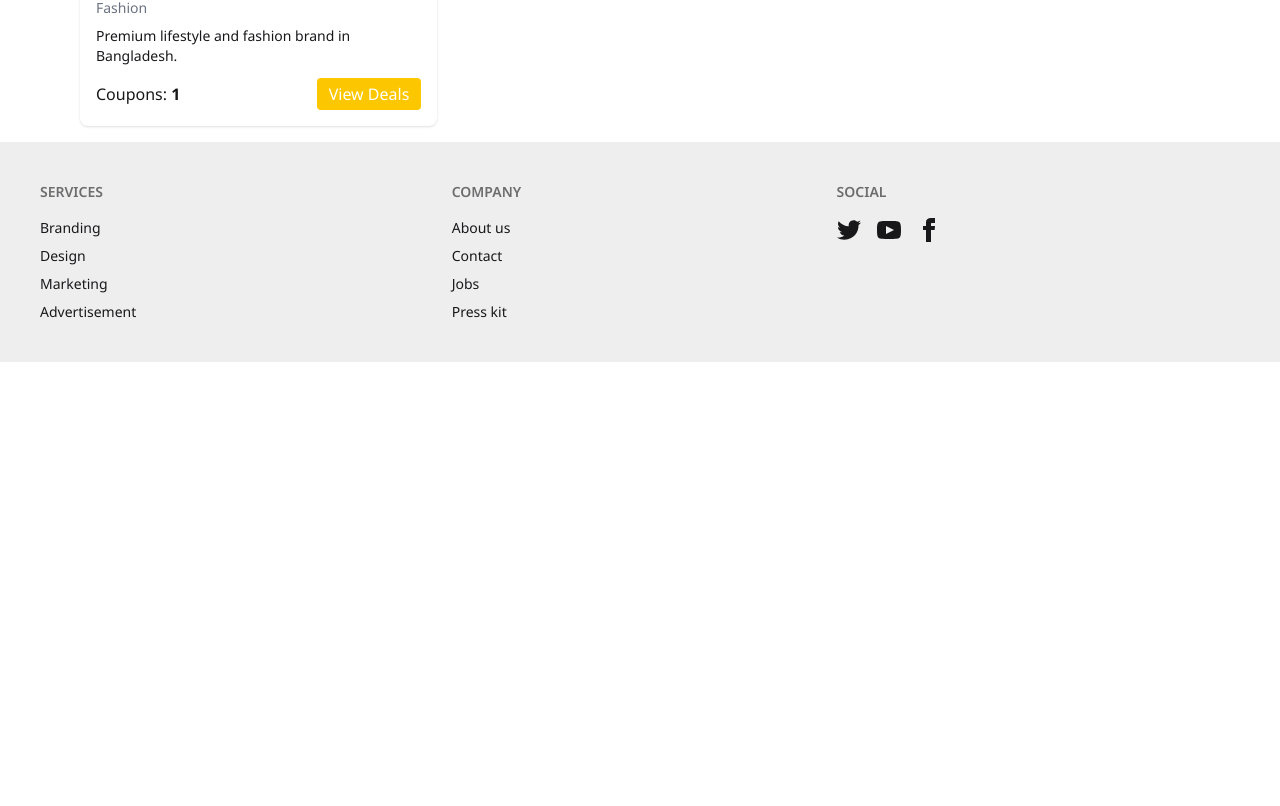
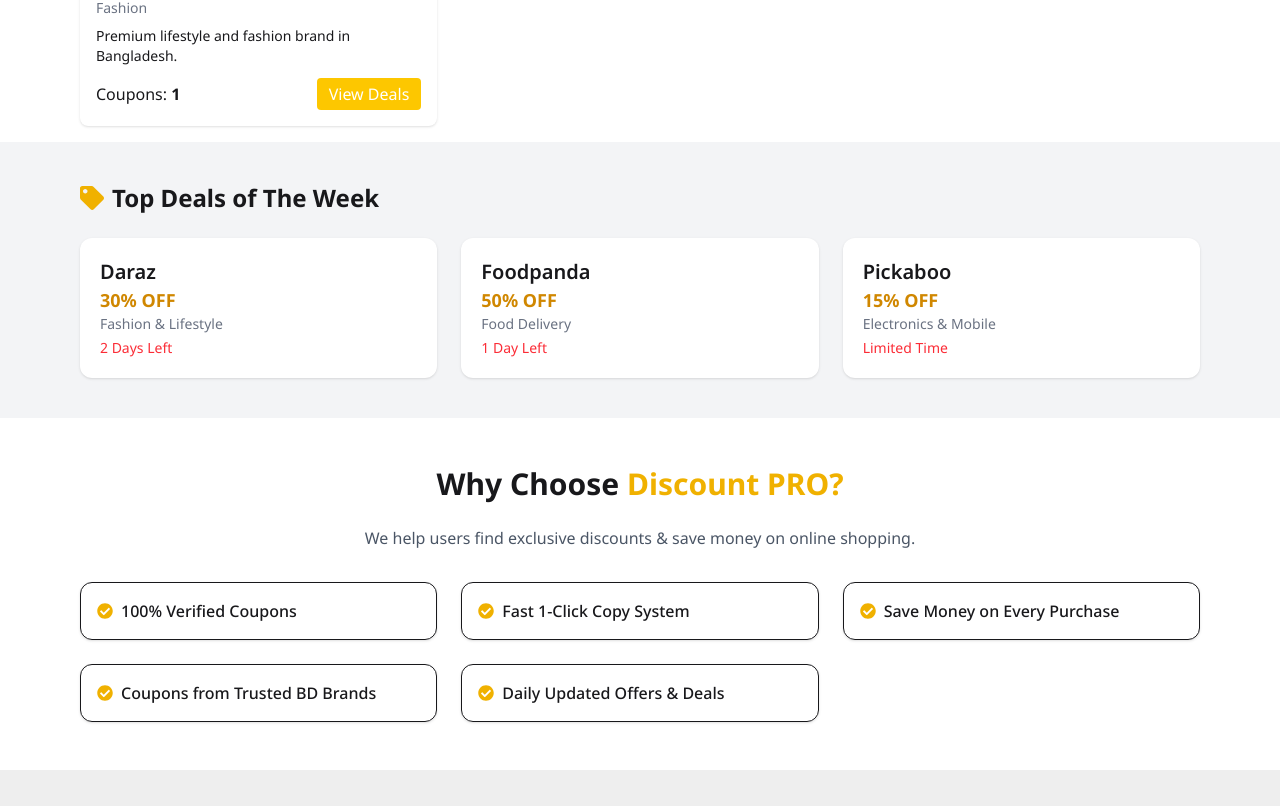
Before and after one commit to abu-tahir-sk/Voucher-Bazar, a React (Vite) app: page / in a window 1280 px wide. Shown: the part 1094-1900 px from the top of the page. Before the commit the page ends 1456 px from the top, so only its background shows below. Built offline with nearby package versions, Linux system fonts and the light colour scheme; no server answers.

Commit message:
added WhyChooseUs.jsx

```diff
--- a/src/Home/Home.jsx
+++ b/src/Home/Home.jsx
@@ -1,6 +1,8 @@
 import Banner from "../components/Banner";
 import BrandsSell from "../components/BrandsSell";
 import TopBrands from "../components/TopBrands";
+import TopDeals from "../components/TopDeals";
+import WhyChooseUs from "../components/WhyChooseUs";
 
 const Home = () => {
       return (
@@ -15,6 +17,12 @@
                   <div>
                         <BrandsSell/>
                   </div>
+                  <div>
+                        <TopDeals/>
+                  </div>
+                  <div>
+                        <WhyChooseUs/>
+                  </div>
             </div>
       );
 };
--- /dev/null
+++ b/src/components/TopDeals.jsx
@@ -0,0 +1,50 @@
+import { FaTag } from "react-icons/fa";
+
+const topDeals = [
+  {
+    brand: "Daraz",
+    deal: "30% OFF",
+    type: "Fashion & Lifestyle",
+    expiry: "2 Days Left",
+  },
+  {
+    brand: "Foodpanda",
+    deal: "50% OFF",
+    type: "Food Delivery",
+    expiry: "1 Day Left",
+  },
+  {
+    brand: "Pickaboo",
+    deal: "15% OFF",
+    type: "Electronics & Mobile",
+    expiry: "Limited Time",
+  },
+];
+
+const TopDeals = () => {
+  return (
+    <section className="py-10 bg-gray-100">
+      <div className="max-w-6xl mx-auto px-4">
+        <h2 className="text-2xl font-bold mb-6 flex items-center gap-2">
+          <FaTag className="text-yellow-500" /> Top Deals of The Week
+        </h2>
+
+        <div className="grid md:grid-cols-3 sm:grid-cols-2 gap-6">
+          {topDeals.map((deal, index) => (
+            <div
+              key={index}
+              className="bg-white p-5 rounded-xl shadow hover:shadow-lg transition"
+            >
+              <h3 className="text-xl font-semibold">{deal.brand}</h3>
+              <p className="text-yellow-600 font-bold text-lg">{deal.deal}</p>
+              <p className="text-sm text-gray-500">{deal.type}</p>
+              <p className="text-sm text-red-500 mt-1">{deal.expiry}</p>
+            </div>
+          ))}
+        </div>
+      </div>
+    </section>
+  );
+};
+
+export default TopDeals;
--- /dev/null
+++ b/src/components/WhyChooseUs.jsx
@@ -0,0 +1,35 @@
+import { FaCheckCircle } from "react-icons/fa";
+
+const reasons = [
+  "100% Verified Coupons",
+  "Fast 1-Click Copy System",
+  "Save Money on Every Purchase",
+  "Coupons from Trusted BD Brands",
+  "Daily Updated Offers & Deals"
+];
+
+const WhyChooseUs = () => {
+  return (
+    <section className="py-12 bg-white">
+      <div className="max-w-6xl mx-auto px-4 text-center">
+        <h2 className="text-2xl md:text-3xl font-bold mb-6">
+          Why Choose <span className="text-yellow-500">Discount PRO?</span>
+        </h2>
+        <p className="text-gray-600 mb-8">
+          We help users find exclusive discounts & save money on online shopping.
+        </p>
+
+        <div className="grid md:grid-cols-3 sm:grid-cols-2 gap-6">
+          {reasons.map((item, i) => (
+            <div key={i} className="flex items-center gap-2 border p-4 rounded-xl shadow hover:shadow-md transition">
+              <FaCheckCircle className="text-yellow-500" />
+              <p className="font-medium">{item}</p>
+            </div>
+          ))}
+        </div>
+      </div>
+    </section>
+  );
+};
+
+export default WhyChooseUs;
```
